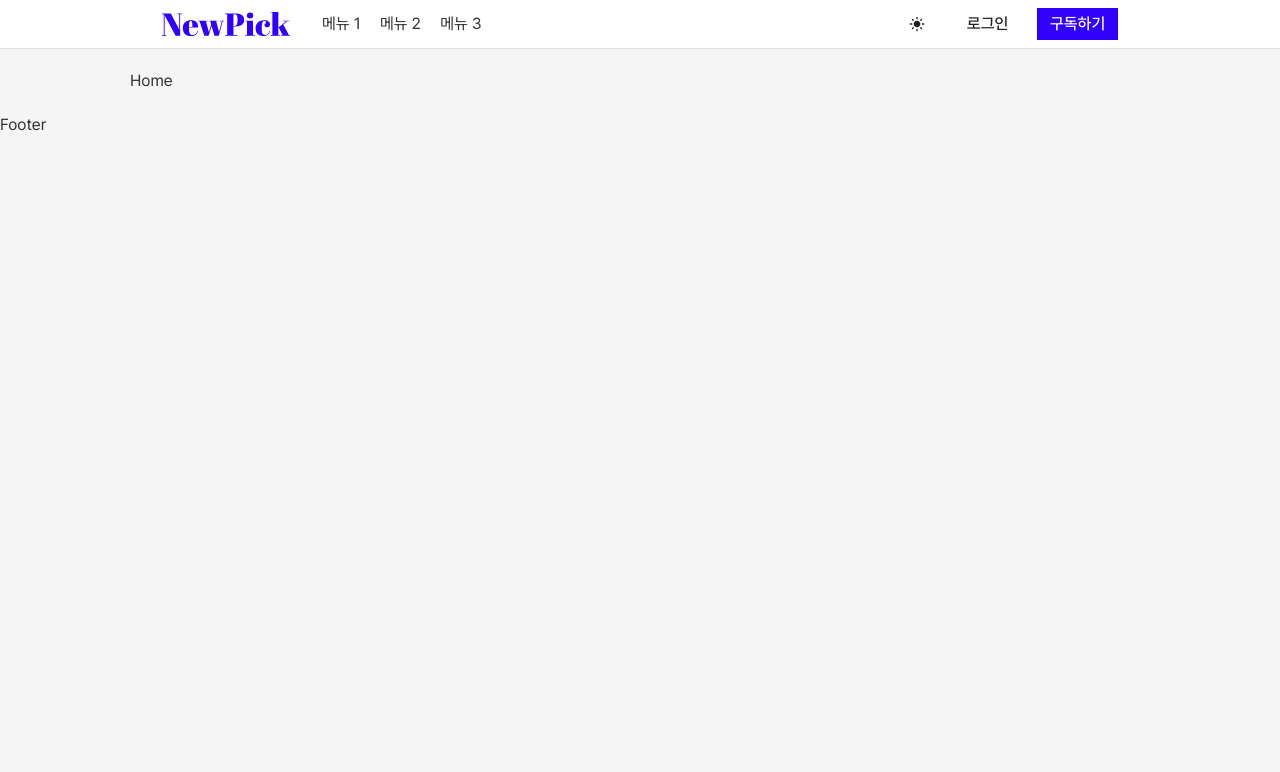
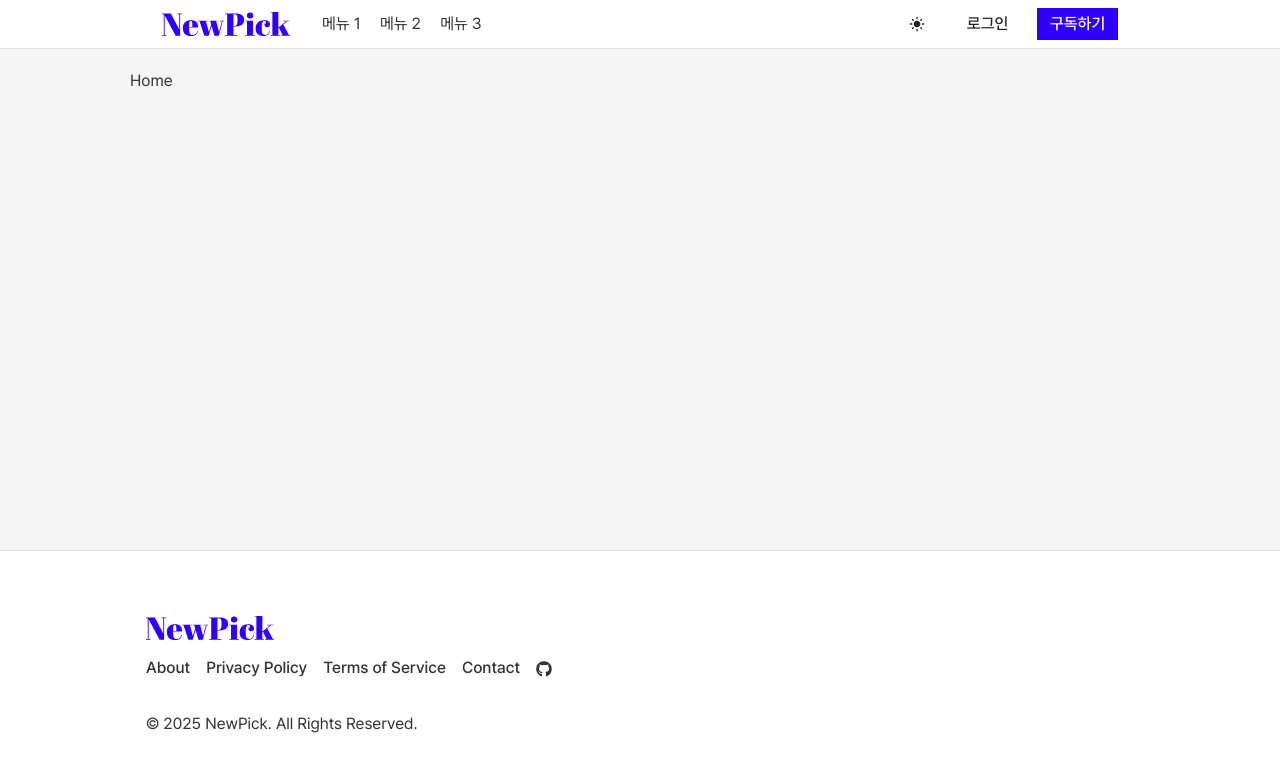
Before and after one commit to Devcourse-NewPick/front, a React (Vite) app: page / in a window 1280 px wide. Shown: the top 772 px of the page. Built offline with nearby package versions, Linux system fonts and the light colour scheme.

Commit message:
feat(#3): Footer 컴포넌트 구현

```diff
--- a/src/components/common/Footer.tsx
+++ b/src/components/common/Footer.tsx
@@ -1,7 +1,71 @@
-import React from "react";
+import styled from "styled-components";
+import { FaGithub } from "react-icons/fa";
+import logo from "../../assets/logo.svg";
 
 const Footer = () => {
-  return <div>Footer</div>;
+  return (
+    <StyledFooter>
+      <div className="inner-footer">
+        <Logo>
+          <img src={logo} alt="logo" />
+        </Logo>
+        <div className="footer-menu">
+          <a href="#">About</a>
+          <a href="#">Privacy Policy</a>
+          <a href="#">Terms of Service</a>
+          <a href="#">Contact</a>
+          <a href="https://github.com/Devcourse-NewPick" target="_blank">
+            <FaGithub />
+          </a>
+        </div>
+        <p>© 2025 NewPick. All Rights Reserved.</p>
+      </div>
+    </StyledFooter>
+  );
 };
 
+const StyledFooter = styled.footer`
+  display: flex;
+  flex-direction: column;
+  justify-content: space-between;
+  align-items: center;
+
+  width: 100%;
+  margin-top: auto;
+  padding: 4rem 0 3rem 0;
+  background: ${({ theme }) => theme.color.surface};
+  border-top: 1px solid ${({ theme }) => theme.color.border};
+
+  .inner-footer {
+    display: flex;
+    flex-direction: column;
+    justify-content: space-between;
+    align-items: flex-start;
+    gap: 1rem;
+
+    width: 100%;
+    max-width: ${({ theme }) => theme.layout.width.large};
+    padding: 0 1rem;
+
+    a {
+      color: ${({ theme }) => theme.color.text};
+      font-size: ${({ theme }) => theme.fontSize.small};
+      white-space: nowrap;
+
+      &:hover {
+        color: ${({ theme }) => theme.color.primary};
+      }
+    }
+  }
+
+  .footer-menu {
+    display: flex;
+    flex-direction: row;
+    gap: 1rem;
+    flex-wrap: wrap;
+  }
+`;
+
+const Logo = styled.div``;
+
 export default Footer;
```
